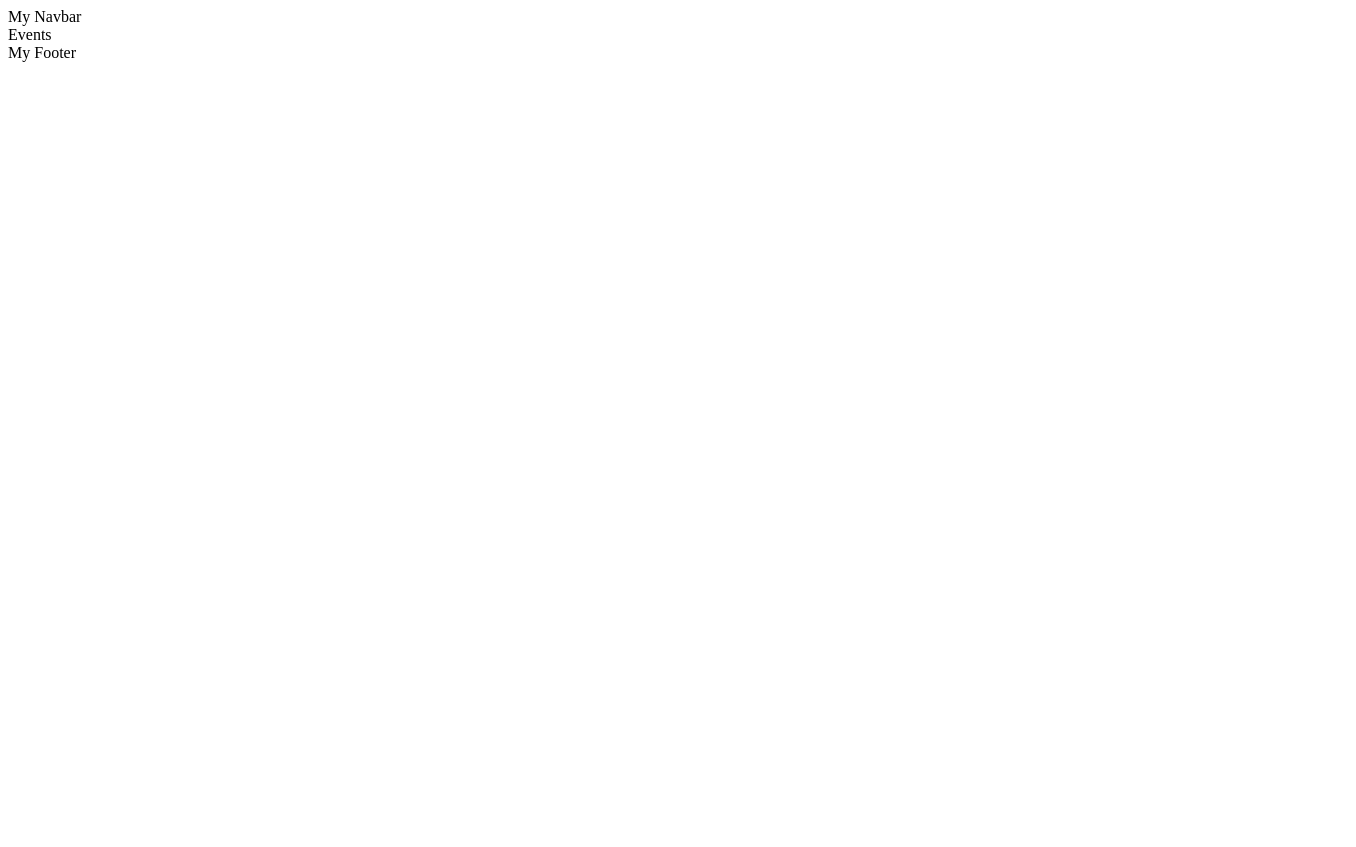
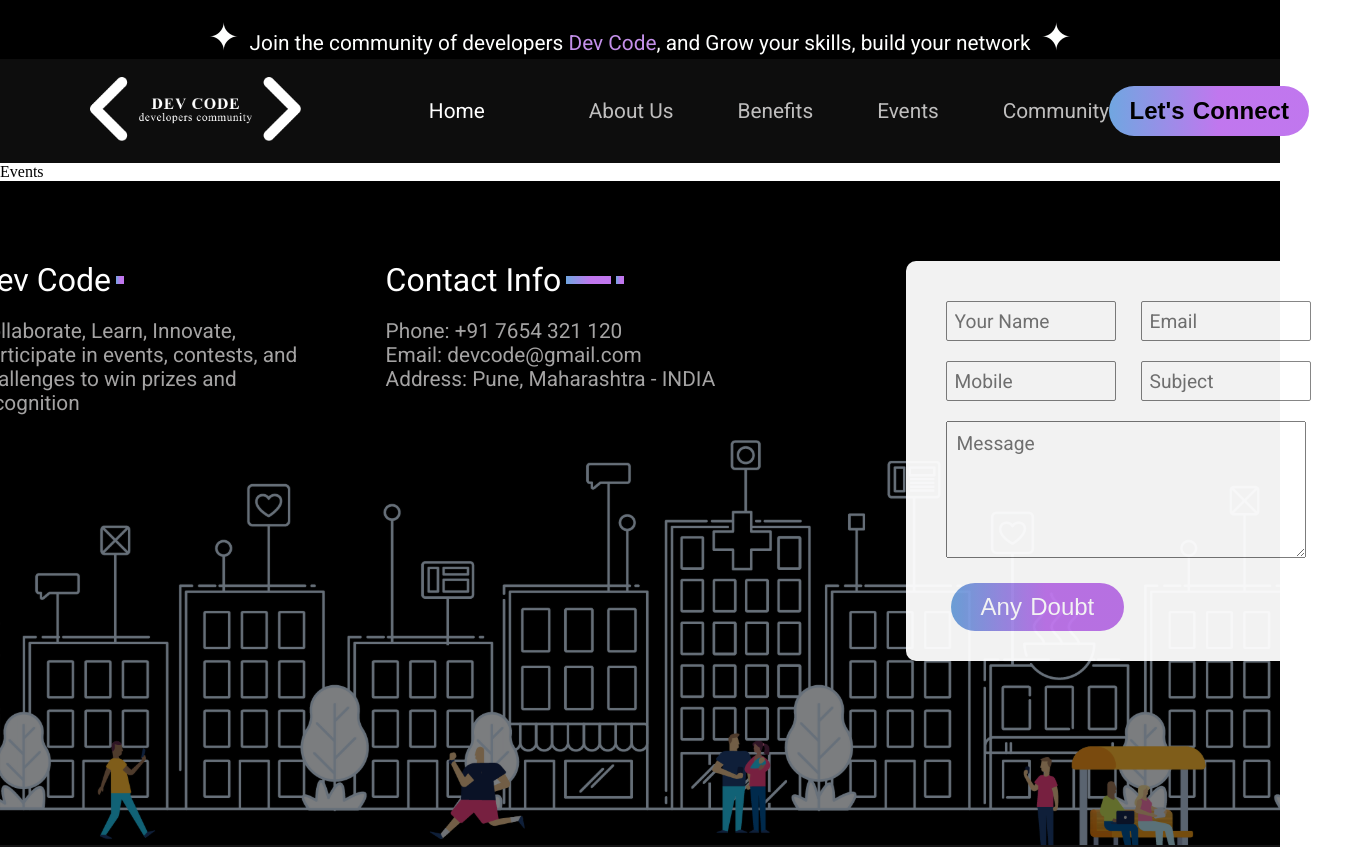
Before and after one commit to Dev-Code-Community/devcode-website, a React (Vite) app: page /events in a window 1280 px wide. Shown: the top 847 px of the page, 1356 px wide, since content can reach past the window. Before the commit the page ends 800 px from the top, so only its background shows below. Built offline with nearby package versions, Linux system fonts and the light colour scheme.

Commit message:
added header, footer. change in home for checking.

```diff
--- a/src/App.css
+++ b/src/App.css
@@ -0,0 +1,9 @@
+* {
+  margin: 0;
+  padding: 0;
+  box-sizing: border-box;
+}
+
+html {
+  scroll-behavior: smooth;
+}
--- a/src/components/Footer/Footer.css
+++ b/src/components/Footer/Footer.css
@@ -0,0 +1,209 @@
+@import url("https://fonts.googleapis.com/css2?family=Inter:wght@100;300;400;500;600;700;900&family=Roboto:wght@100;300;400;500;700;900&display=swap");
+
+.footer {
+  background-color: black;
+  width: 100%;
+  color: #fefefe;
+  min-height: 95vh;
+  position: relative;
+  font-size: 1.3rem;
+  color: #bfbebedb;
+  font-family: Roboto, sans-serif, monospace;
+}
+
+.footer-content-container {
+  display: flex;
+  gap: 70px;
+  width: 80%;
+  justify-content: center;
+  position: absolute;
+  top: 80px;
+  left: 12%;
+}
+
+.title-wrapper {
+  display: flex;
+  align-items: center;
+  gap: 5px;
+  color: #ffffff;
+  font-size: 2rem;
+}
+
+.block-sm {
+  width: 8px;
+  height: 8px;
+  background: hsla(211, 65%, 66%, 1);
+
+  background: linear-gradient(
+    0deg,
+    hsla(211, 65%, 66%, 1) 0%,
+    hsla(277, 78%, 70%, 1) 55%
+  );
+
+  background: -moz-linear-gradient(
+    0deg,
+    hsla(211, 65%, 66%, 1) 0%,
+    hsla(277, 78%, 70%, 1) 55%
+  );
+
+  background: -webkit-linear-gradient(
+    0deg,
+    hsla(211, 65%, 66%, 1) 0%,
+    hsla(277, 78%, 70%, 1) 55%
+  );
+}
+
+.block-lg {
+  width: 45px;
+  height: 8px;
+  background: hsla(211, 65%, 66%, 1);
+
+  background: linear-gradient(
+    0deg,
+    hsla(211, 65%, 66%, 1) 0%,
+    hsla(277, 78%, 70%, 1) 55%
+  );
+
+  background: -moz-linear-gradient(
+    0deg,
+    hsla(211, 65%, 66%, 1) 0%,
+    hsla(277, 78%, 70%, 1) 55%
+  );
+
+  background: -webkit-linear-gradient(
+    0deg,
+    hsla(211, 65%, 66%, 1) 0%,
+    hsla(277, 78%, 70%, 1) 55%
+  );
+}
+
+.text-wrapper {
+  margin-top: 20px;
+  width: 450px;
+}
+
+.text-about {
+  width: 340px;
+}
+
+.footer-form-container {
+  min-height: 50vh;
+  min-width: 450px;
+  background-color: #ffffff;
+  border-radius: 10px;
+  z-index: 999;
+  opacity: 0.95;
+}
+
+.form-input-wrapper {
+  display: grid;
+  grid-template-columns: 1fr 1fr;
+  gap: 20px;
+  justify-content: space-around;
+  align-items: center;
+  padding: 40px;
+  padding-bottom: 0px;
+}
+
+.form-input-wrapper input {
+  width: 170px;
+  height: 40px;
+  border-radius: 2px;
+  border: 1px gray solid;
+  padding: 8px;
+  font-size: 1.2rem;
+  color: black;
+  font-family: Roboto, sans-serif, monospace;
+}
+
+.form-input-wrapper input:focus {
+  outline: none;
+}
+
+.footer-form textarea {
+  width: 80%;
+  margin-top: 20px;
+  margin-left: 40px;
+  padding: 10px;
+  outline: none;
+  height: max-content;
+  font-size: 1.2rem;
+  color: black;
+  font-family: Roboto, sans-serif, monospace;
+}
+
+.footer-form button {
+  padding: 10px 30px;
+  border-radius: 50px;
+  cursor: pointer;
+  outline: none;
+  margin: 20px 0;
+  margin-left: 10%;
+  background: hsla(211, 65%, 66%, 1);
+
+  background: linear-gradient(
+    0deg,
+    hsla(211, 65%, 66%, 1) 0%,
+    hsla(277, 78%, 70%, 1) 55%
+  );
+
+  background: -moz-linear-gradient(
+    0deg,
+    hsla(211, 65%, 66%, 1) 0%,
+    hsla(277, 78%, 70%, 1) 55%
+  );
+
+  background: -webkit-linear-gradient(
+    0deg,
+    hsla(211, 65%, 66%, 1) 0%,
+    hsla(277, 78%, 70%, 1) 55%
+  );
+
+  filter: progid: DXImageTransform.Microsoft.gradient( startColorstr="#70a7e1", endColorstr="#c075ee", GradientType=1 );
+  color: white;
+  font-weight: 400;
+  word-spacing: 0.1rem;
+  letter-spacing: 0;
+  border: none;
+  font-size: 1.5rem;
+}
+
+.footer-form button:active {
+  scale: calc(0.95);
+  box-shadow: 2px 2px black;
+}
+
+.footer-img-container {
+  position: absolute;
+  bottom: 10vh;
+  width: 100%;
+  overflow: hidden;
+}
+
+#footer-img {
+  width: 1600px;
+}
+
+.footer-credits {
+  display: flex;
+  position: absolute;
+  bottom: 2vh;
+  width: 100%;
+  min-height: 10vh;
+  background-color: #151415;
+  align-items: center;
+}
+
+.designer {
+  margin-left: 5%;
+}
+
+.copyright {
+  margin-left: 20%;
+}
+
+.text-special {
+  text-transform: capitalize;
+  color: #c490ea;
+  font-weight: 400;
+}
--- a/src/components/Footer/Footer.jsx
+++ b/src/components/Footer/Footer.jsx
@@ -1,7 +1,68 @@
-import "./Footer.css"
+import "./Footer.css";
 
 function Footer() {
-	return <div>My Footer</div>;
+  return (
+    <div className="footer">
+      <div className="footer-content-container">
+        <div className="footer-about" id="about">
+          <div className="title-wrapper">
+            <div className="tilte">Dev Code</div>
+            <div className="block-sm"></div>
+          </div>
+          <div className="text-wrapper text-about">
+            <p className="text">
+              Collaborate, Learn, Innovate, Participate in events, contests, and
+              challenges to win prizes and recognition
+            </p>
+          </div>
+        </div>
+        <div className="footer-contact">
+          <div className="title-wrapper">
+            <div className="title">Contact Info</div>
+            <div className="block-lg"></div>
+            <div className="block-sm"></div>
+          </div>
+          <div className="text-wrapper">
+            <p>Phone: +91 7654 321 120</p>
+            <p>Email: devcode@gmail.com</p>
+            <p>Address: Pune, Maharashtra - INDIA</p>
+          </div>
+        </div>
+        <div className="footer-form-container">
+          <form className="footer-form">
+            <div className="form-input-wrapper">
+              <input type="text" placeholder="Your Name" />
+              <input type="email" placeholder="Email" />
+              <input type="number" placeholder="Mobile" />
+              <input type="text" placeholder="Subject" />
+            </div>
+            <textarea id="" cols="30" rows="5" placeholder="Message"></textarea>
+            <br />
+            <button>Any Doubt</button>
+          </form>
+        </div>
+      </div>
+      <div className="footer-img-container">
+        <img
+          id="footer-img"
+          src="src\assets\footer-illustration 1.svg"
+          alt="illustration"
+        />
+      </div>
+      <div className="footer-credits">
+        <div className="designer">
+          Designed by <span className="text-special">Vishal Saraiwal</span>
+        </div>
+        <div className="copyright">
+          {" "}
+          &copy; 2023 <span className="text-special">
+            Dev Code Community
+          </span>{" "}
+          All Rights Reserved.{" "}
+        </div>
+      </div>
+    </div>
+  );
 }
 
 export default Footer;
--- a/src/components/Navbar/Navbar.css
+++ b/src/components/Navbar/Navbar.css
@@ -0,0 +1,108 @@
+@import url("https://fonts.googleapis.com/css2?family=Inter:wght@100;300;400;500;600;700;900&family=Roboto:wght@100;300;400;500;700;900&display=swap");
+
+.header {
+  font-size: 1.3rem;
+  color: #bfbebe;
+  font-family: Roboto, sans-serif, monospace;
+  white-space: nowrap;
+}
+
+a {
+  text-decoration: none;
+  color: #bfbebe;
+}
+
+.text-special {
+  text-transform: uppercase;
+  color: #c490ea;
+  font-weight: 700;
+}
+
+.header-upper {
+  background-color: black;
+  min-height: 5vh;
+  text-align: center;
+  padding-top: 15px;
+  color: #fefffe;
+}
+
+.header-upper-text {
+  margin-bottom: 10px;
+  height: 14px;
+}
+
+.icon-star {
+  font-size: 1.8em;
+  margin: 5px 5px 10px 5px;
+}
+
+.header-lower {
+  display: flex;
+  justify-content: space-between;
+  align-items: center;
+  background-color: rgba(0, 0, 0, 0.95);
+  min-height: 13vh;
+}
+
+.logo-container {
+  margin-left: 7%;
+}
+
+#logo {
+  max-height: 8vh;
+}
+
+.nav-links {
+  display: flex;
+  list-style-type: none;
+  margin-left: 10%;
+  gap: 4rem;
+}
+
+#home-link a {
+  color: white;
+  margin-right: 40px;
+}
+
+.nav-button {
+  margin-right: 7%;
+}
+
+.nav-button button {
+  width: 200px;
+  height: 50px;
+  border-radius: 50px 50px;
+  cursor: pointer;
+  background: hsla(211, 65%, 66%, 1);
+
+  background: linear-gradient(
+    0deg,
+    hsla(211, 65%, 66%, 1) 0%,
+    hsla(277, 78%, 70%, 1) 55%
+  );
+
+  background: -moz-linear-gradient(
+    0deg,
+    hsla(211, 65%, 66%, 1) 0%,
+    hsla(277, 78%, 70%, 1) 55%
+  );
+
+  background: -webkit-linear-gradient(
+    0deg,
+    hsla(211, 65%, 66%, 1) 0%,
+    hsla(277, 78%, 70%, 1) 55%
+  );
+
+  filter: progid: DXImageTransform.Microsoft.gradient( startColorstr="#70a7e1", endColorstr="#c075ee", GradientType=1 );
+  color: black;
+  font-weight: 600;
+  word-spacing: 0.1rem;
+  letter-spacing: 0;
+  border: none;
+  font-size: 1.5rem;
+}
+
+.nav-button button:active {
+  scale: calc(0.95);
+  box-shadow: 2px 2px white;
+}
--- a/src/components/Navbar/Navbar.jsx
+++ b/src/components/Navbar/Navbar.jsx
@@ -1,7 +1,51 @@
 import "./Navbar.css";
 
 function Navbar() {
-	return <div>My Navbar</div>;
+  return (
+    <div className="header">
+      <div className="header-upper">
+        {" "}
+        <span className="icon-star">✦</span>{" "}
+        <span className="header-upper-text">
+          {" "}
+          Join the community of developers{" "}
+          <span className="text-special">dev code</span>, and Grow your skills,
+          build your network{" "}
+        </span>{" "}
+        <span className="icon-star">✦</span>{" "}
+      </div>
+      <div className="header-lower">
+        <div className="logo-container">
+          <img id="logo" src="src\assets\logo.png" alt="logo" />
+        </div>
+        <ul className="nav-links">
+          <li id="home-link" className="nav-link">
+            {" "}
+            <a href=""> Home </a>{" "}
+          </li>
+          <li className="nav-link">
+            {" "}
+            <a href="#about"> About Us </a>{" "}
+          </li>
+          <li className="nav-link">
+            {" "}
+            <a href=""> Benefits </a>{" "}
+          </li>
+          <li className="nav-link">
+            {" "}
+            <a href=""> Events </a>{" "}
+          </li>
+          <li className="nav-link">
+            {" "}
+            <a href=""> Community </a>{" "}
+          </li>
+        </ul>
+        <div className="nav-button">
+          <button>Let's Connect</button>
+        </div>
+      </div>
+    </div>
+  );
 }
 
 export default Navbar;
--- /dev/null
+++ b/src/pages/Home.css
@@ -0,0 +1,4 @@
+/* Added just to check whether Footer working correctly. */
+.home {
+  height: 500vh;
+}
--- a/src/pages/Home.jsx
+++ b/src/pages/Home.jsx
@@ -1,7 +1,7 @@
 import React from "react";
-
+import "./Home.css";
 function Home() {
-	return <div>Home</div>;
+  return <div className="home">Home</div>;
 }
 
 export default Home;
```
Also changed, not shown: src/App.jsx (+4 -3 lines), src/components/Footer.jsx (deleted, +0 -7 lines), src/components/Navbar.jsx (deleted, +0 -7 lines).
